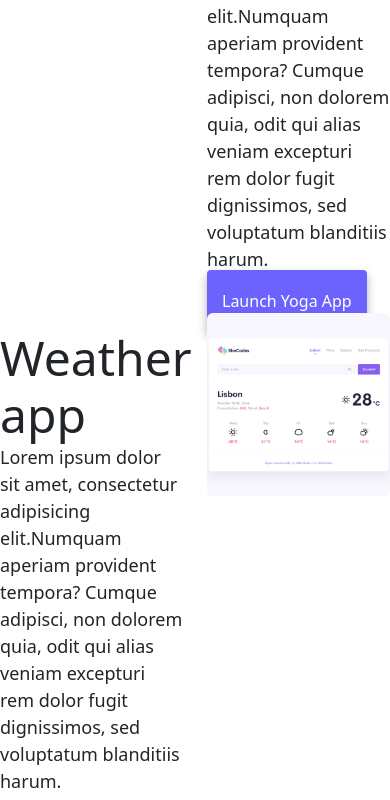
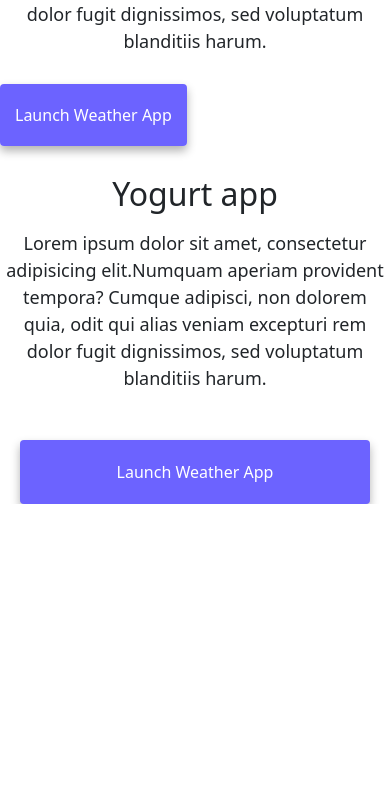
Before and after one commit to fredacee/my-awesome-website, a plain HTML site: page index.html in a window 390 px wide. Shown: the part 887-1687 px from the top of the page. After the commit the page ends 1391 px from the top, so only its background shows below. Drawn offline with nearby package versions, Linux system fonts and the light colour scheme.

Commit message:
made some corrections and added some margin on the images

```diff
--- a/index.html
+++ b/index.html
@@ -28,8 +28,7 @@
           data-bs-target="#navbarNav"
           aria-controls="navbarNav"
           aria-expanded="false"
-          aria-label="Toggle navigation"
-        >
+          aria-label="Toggle navigation">
           <span class="navbar-toggler-icon"></span>
         </button>
         <div class="collapse navbar-collapse" id="navbarNav">
@@ -57,10 +56,10 @@
       <a href="/about.html" class="secondaryt-link" title="About Winifred Ayaga">About me</a>
     </div>
     <div class="row">
-      <div class="col-6">
-        <img src="/images/yoga.png" class="img-fluid rounded" alt="Yoga lady"  d-none d-md-block />
+      <div class="col-sm-6">
+        <img src="/images/yoga.png" class="img-fluid rounded d-none d-sm-block" alt="Yoga lady"/>
       </div>
-      <div class="col-6">
+      <div class="col-sm-6">
           <h2>Yoga app</h2>
           <p>
               Lorem ipsum dolor sit amet, consectetur adipisicing elit.Numquam
@@ -68,11 +67,11 @@
               alias veniam excepturi rem dolor fugit dignissimos, sed voluptatum
               blanditiis harum.
           </p>
-          <a href="#" class="primary-link" title="Yoga lady">Launch Yoga App</a>
+          <a href="#" class="primary-link website-link" title="Yoga lady">Launch Yoga App</a>
           </div>
     </div>
     <div class="row">
-      <div class="col-6">
+      <div class="col-sm-6">
         <h2 class="mt-3">Weather app</h2>
         <p>
           Lorem ipsum dolor sit amet, consectetur adipisicing elit.Numquam
@@ -81,19 +80,19 @@
           blanditiis harum.
         </p>
         <div class="mt-5">
-          <a href="#" class="primary-link" title="Daily forcast">Launch Weather App</a>
+          <a href="#" class="primary-link websit-link" title="Daily forcast">Launch Weather App</a>
         </div>
       </div>
-      <div class="col-6">
-        <img src="/images/weather.png" class="img-fluid rounded" alt="Daily forcast"  d-none d-md-block />
+      <div class="col-sm-6">
+        <img src="/images/weather.png" class="img-fluid rounded d-none d-sm-block" alt="Daily forcast"/>
       </div>
       </div>
     </div>
     <div class="row mt-5">
-      <div class="col-6">
-        <img src="/images/yogurt.png"  class="img-fluid rounded" alt="Creamy yogurt"  d-none d-md-block/>
+      <div class="col-sm-6">
+        <img src="/images/yogurt.png"  class="img-fluid rounded d-none d-sm-block" alt="Creamy yogurt"/>
       </div>
-      <div class="col-6">
+      <div class="col-sm-6">
         <h2 class="mb-3">Yogurt app</h2>
         <p>
           Lorem ipsum dolor sit amet, consectetur adipisicing elit.Numquam
@@ -102,7 +101,7 @@
           blanditiis harum.
         </p>
         <div class="mt-5">
-          <a href="#" class="primary-link" title="Creamy yogurt">Launch Weather App</a>
+          <a href="#" class="primary-link website-link" title="Creamy yogurt">Launch Weather App</a>
         </div>
       </div>
     </div>
--- a/style.css
+++ b/style.css
@@ -52,6 +52,10 @@ p {
   color: white;
 }
 
+.primary-link:hover {
+  color: white;
+}
+
 .secondary-link {
   border-radius: 4px;
   padding: 20px 15px;
@@ -78,3 +82,23 @@ p {
 .email-link:hover {
   text-decoration: underline;
 }
+
+@media (max-width: 576px) {
+  h1 {
+    font-size: 48px;
+    line-height: 1.5px;
+  }
+  h2 {
+    font-size: 32px;
+    text-align: center;
+  }
+
+  p {
+    text-align: center;
+  }
+  .website-link {
+    display: block;
+    text-align: center;
+    margin: 0 20px;
+  }
+}
```
Also changed, not shown: about.html (+4 -4 lines).
